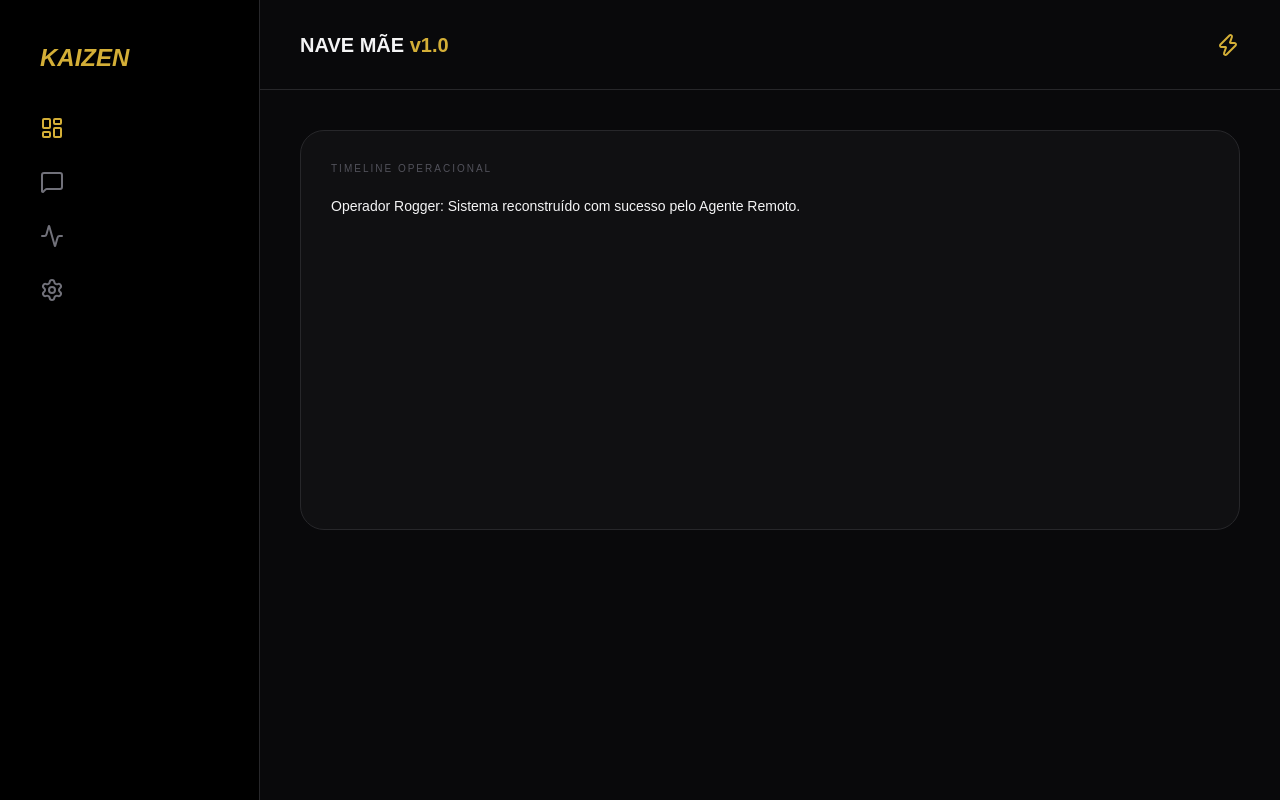
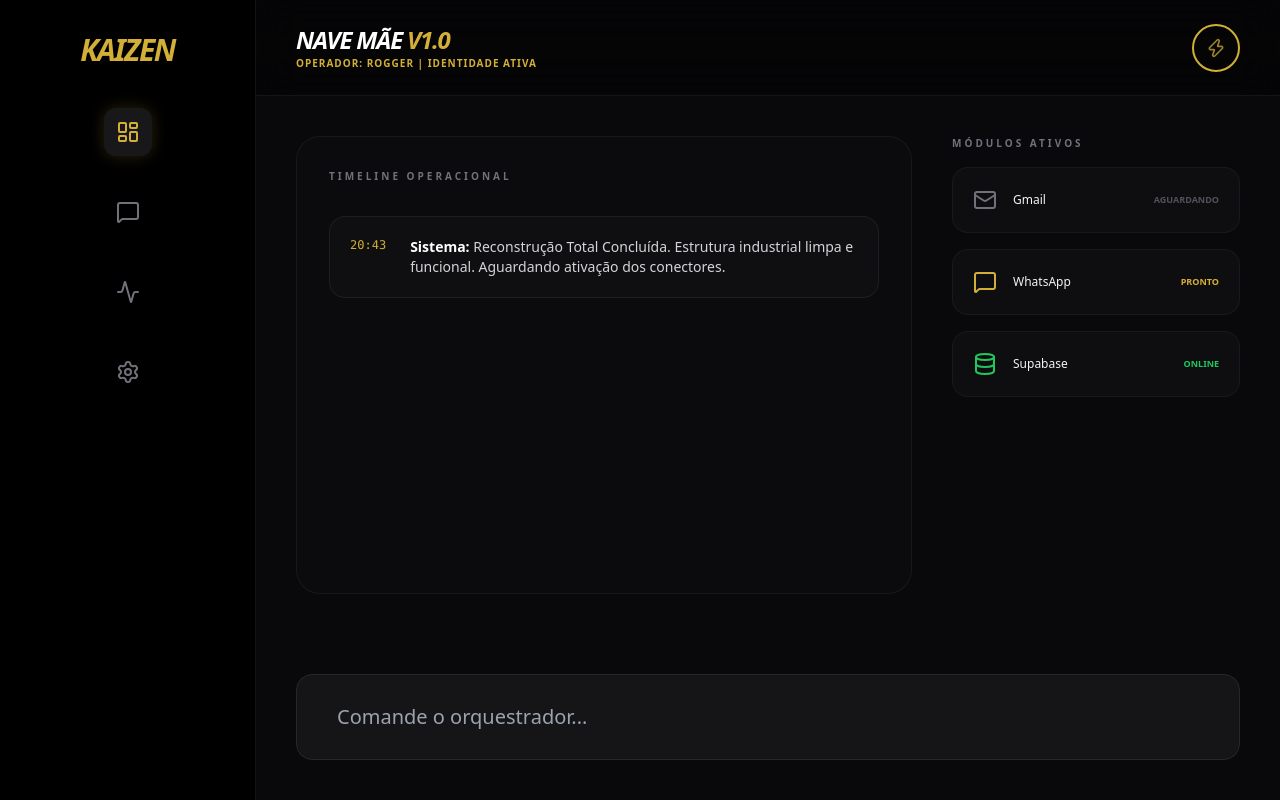
Before and after one commit to vkb-lab/kaizen-org, a Next.js app: page / in a window 1280 px wide. Built offline with nearby package versions, Linux system fonts and the light colour scheme.

Commit message:
KAIZEN CORE: Reset and Industrial Rebuild - app/page.tsx

```diff
--- a/app/page.tsx
+++ b/app/page.tsx
@@ -1,27 +1,68 @@
 'use client';
 import React from 'react';
-import { LayoutDashboard, MessageSquare, Activity, Settings, Zap } from 'lucide-react';
+import { LayoutDashboard, MessageSquare, Activity, Settings, Zap, Mail, Database } from 'lucide-react';
 
 export default function NaveMae() {
   return (
-    <div style={{display:'flex', height:'100vh', background:'#09090b', color:'#f4f4f5', fontFamily:'sans-serif'}}>
-      <aside style={{width:'260px', borderRight:'1px solid #27272a', padding:'40px', background:'black', display:'flex', flexDirection:'column', gap:'40px'}}>
-        <div style={{color:'#D4AF37', fontWeight:'900', fontSize:'24px', fontStyle:'italic'}}>KAIZEN</div>
-        <nav style={{display:'flex', flexDirection:'column', gap:'30px', color:'#71717a'}}>
-          <LayoutDashboard style={{color:'#D4AF37'}} /> <MessageSquare /> <Activity /> <Settings />
+    <div className="flex h-screen bg-[#09090b] text-zinc-100 font-sans overflow-hidden">
+      <aside className="w-20 md:w-64 border-r border-zinc-800/50 flex flex-col items-center py-8 gap-10 bg-black">
+        <div className="text-[#D4AF37] font-black text-3xl tracking-tighter italic">KAIZEN</div>
+        <nav className="flex flex-col gap-8 text-zinc-500">
+          <div className="p-3 bg-zinc-900 rounded-xl text-[#D4AF37] shadow-[0_0_15px_rgba(212,175,55,0.2)]"><LayoutDashboard /></div>
+          <div className="p-3"><MessageSquare /></div>
+          <div className="p-3"><Activity /></div>
+          <div className="p-3"><Settings /></div>
         </nav>
       </aside>
-      <main style={{flex:1, display:'flex', flexDirection:'column'}}>
-        <header style={{height:'90px', borderBottom:'1px solid #27272a', display:'flex', alignItems:'center', justifyContent:'space-between', padding:'0 40px'}}>
-          <h1 style={{fontSize:'20px', fontWeight:'bold'}}>NAVE MÃE <span style={{color:'#D4AF37'}}>v1.0</span></h1>
-          <Zap style={{color:'#D4AF37', animation:'pulse 2s infinite'}} />
+
+      <main className="flex-1 flex flex-col">
+        <header className="h-24 border-b border-zinc-800/50 flex items-center justify-between px-10 bg-black/40 backdrop-blur-xl">
+          <div>
+            <h1 className="text-2xl font-bold italic tracking-tighter uppercase text-white">Nave Mãe <span className="text-[#D4AF37]">v1.0</span></h1>
+            <p className="text-[10px] text-[#D4AF37] uppercase tracking-[0.2em] font-bold tracking-widest">Operador: Rogger | Identidade Ativa</p>
+          </div>
+          <div className="w-12 h-12 rounded-full border-2 border-[#D4AF37] flex items-center justify-center">
+            <Zap className="text-[#D4AF37] w-5 h-5 animate-pulse" />
+          </div>
         </header>
-        <div style={{padding:'40px', flex:1}}>
-          <div style={{background:'rgba(24,24,27,0.5)', border:'1px solid #27272a', borderRadius:'24px', padding:'30px', minHeight:'400px'}}>
-            <h2 style={{fontSize:'10px', color:'#52525b', textTransform:'uppercase', letterSpacing:'2px'}}>Timeline Operacional</h2>
-            <p style={{marginTop:'20px', fontSize:'14px'}}>Operador Rogger: Sistema reconstruído com sucesso pelo Agente Remoto.</p>
+
+        <section className="flex-1 p-10 grid grid-cols-1 md:grid-cols-12 gap-10 overflow-y-auto">
+          <div className="md:col-span-8 bg-zinc-900/20 border border-zinc-800/50 rounded-3xl p-8 min-h-[450px]">
+            <h2 className="text-[10px] font-black text-zinc-500 uppercase tracking-[0.3em] mb-8">Timeline Operacional</h2>
+            <div className="flex gap-6 p-5 bg-zinc-800/20 rounded-2xl border border-zinc-700/30">
+              <span className="text-[#D4AF37] font-mono text-xs">20:43</span>
+              <p className="text-sm text-zinc-300">
+                <strong className="text-white">Sistema:</strong> Reconstrução Total Concluída. Estrutura industrial limpa e funcional. Aguardando ativação dos conectores.
+              </p>
+            </div>
           </div>
-        </div>
+
+          <div className="md:col-span-4 space-y-4">
+            <h2 className="text-[10px] font-black text-zinc-500 uppercase tracking-[0.3em] mb-4">Módulos Ativos</h2>
+            <div className="p-5 bg-zinc-900/40 border border-zinc-800/50 rounded-2xl flex justify-between items-center">
+                <div className="flex items-center gap-4"><Mail className="text-zinc-500" /> <span className="text-xs">Gmail</span></div>
+                <span className="text-[9px] text-zinc-600 font-bold uppercase">Aguardando</span>
+            </div>
+            <div className="p-5 bg-zinc-900/40 border border-zinc-800/50 rounded-2xl flex justify-between items-center">
+                <div className="flex items-center gap-4"><MessageSquare className="text-[#D4AF37]" /> <span className="text-xs">WhatsApp</span></div>
+                <span className="text-[9px] text-[#D4AF37] font-bold uppercase">Pronto</span>
+            </div>
+            <div className="p-5 bg-zinc-900/40 border border-zinc-800/50 rounded-2xl flex justify-between items-center border-green-500/20">
+                <div className="flex items-center gap-4"><Database className="text-green-500" /> <span className="text-xs">Supabase</span></div>
+                <span className="text-[9px] text-green-500 font-bold uppercase">Online</span>
+            </div>
+          </div>
+        </section>
+
+        <footer className="p-10">
+          <div className="max-w-5xl mx-auto">
+            <input
+              type="text"
+              placeholder="Comande o orquestrador..."
+              className="w-full bg-zinc-900/80 border border-zinc-800 rounded-2xl py-7 px-10 focus:outline-none focus:border-[#D4AF37]/50 text-xl font-light"
+            />
+          </div>
+        </footer>
       </main>
     </div>
   );
```
